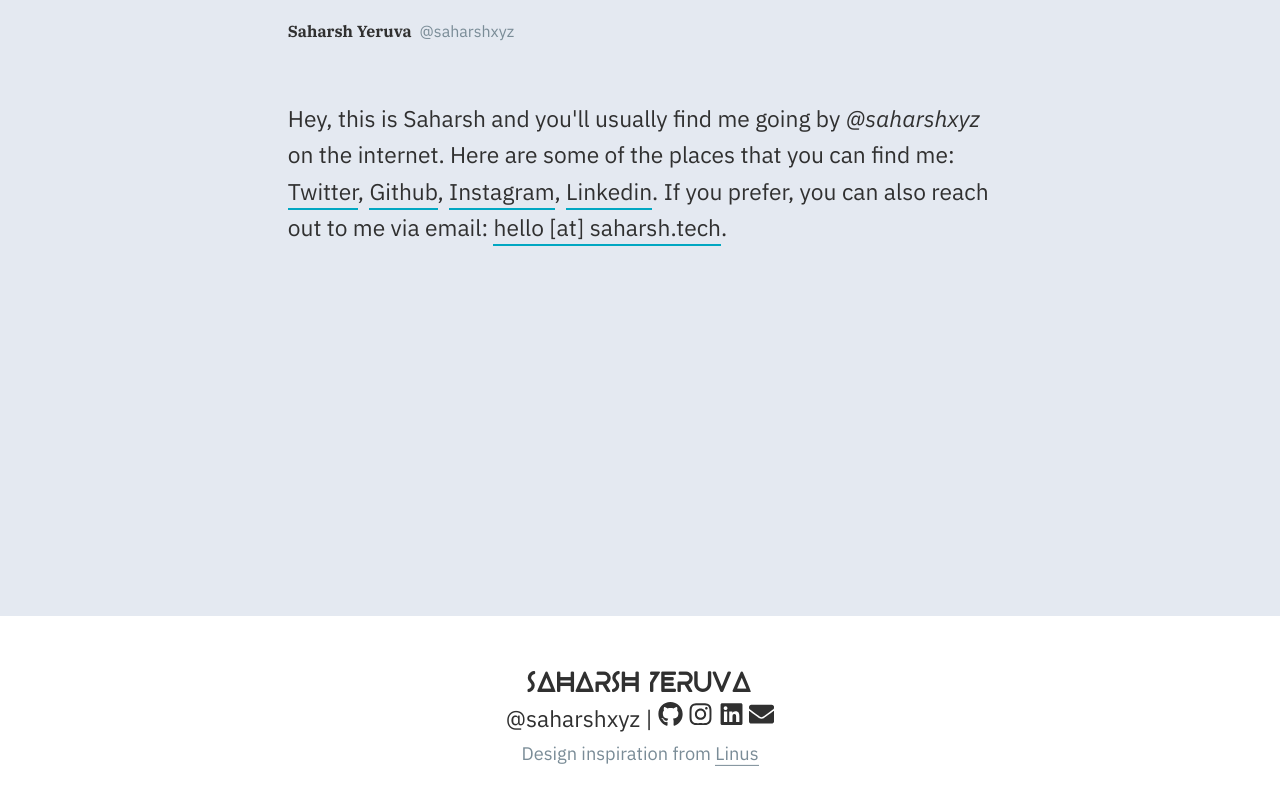
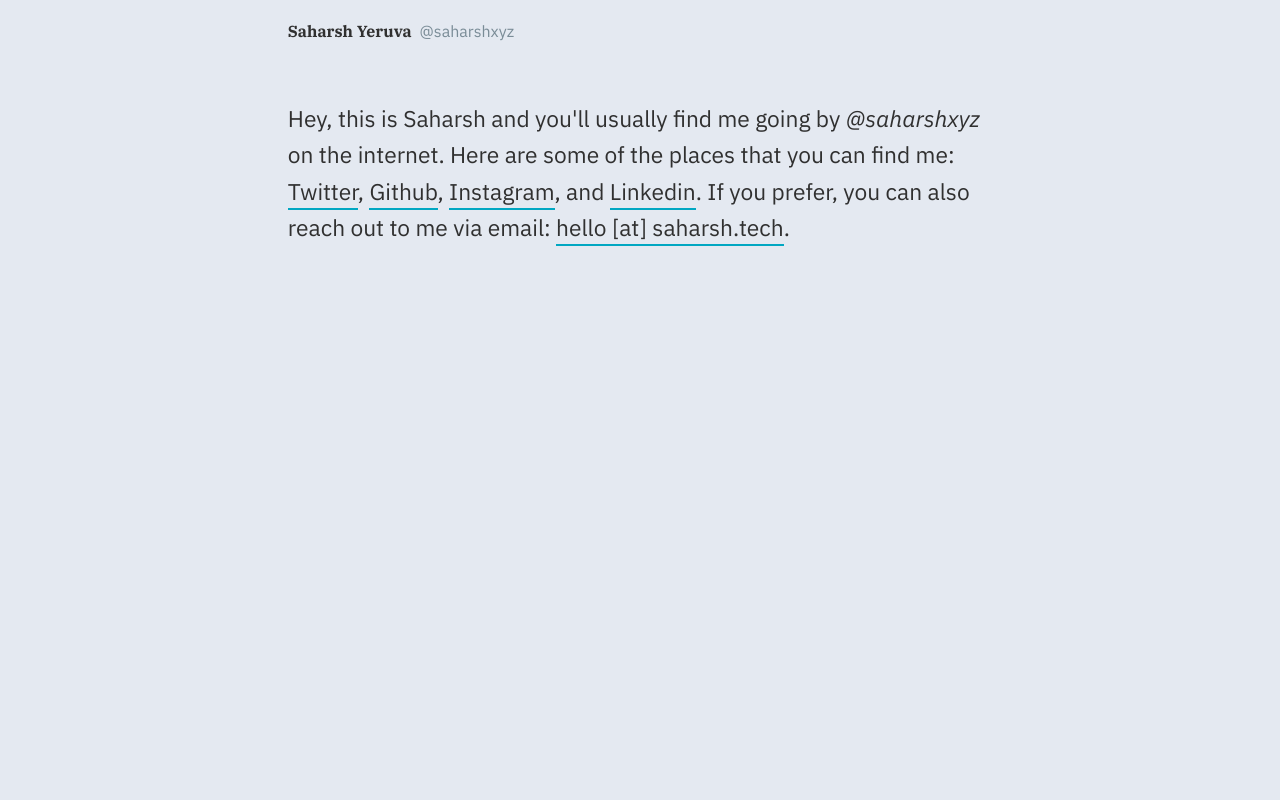
Before and after one commit to saharshxyz/site, a Next.js app: page / in a window 1280 px wide. Built offline with nearby package versions, Linux system fonts and the light colour scheme.

Commit message:
Remove Footer

```diff
--- a/components/Footer.module.scss
+++ /dev/null
@@ -1,92 +0,0 @@
-@use 'styles/colors';
-@use 'styles/fonts';
-
-.root {
-	width: 100%;
-	background-color: map-get(colors.$background, secondary);
-	margin-bottom: 0;
-	margin-top: 2em;
-	padding: 1em;
-
-	display: flex;
-	justify-content: center;
-	align-items: center;
-	flex-direction: column;
-	p {
-		transform: translateY(-0.5em);
-	}
-
-	h1 {
-		border: none;
-	}
-}
-
-.name {
-	font-family: beyno, fonts.$serif;
-	font-size: 1.5rem;
-	color: map-get(colors.$text, primary);
-
-	&:visited {
-		@extend .name;
-	}
-}
-
-.name,
-.username {
-	&:hover,
-	&:active {
-		color: colors.$primary;
-		text-decoration: none;
-	}
-}
-
-.icon {
-	transition: all 0.1s ease-in-out;
-	font-size: 1.1em;
-
-	& + .icon {
-		margin-left: 0.4em;
-	}
-}
-
-.github {
-	&:hover,
-	&:active {
-		color: #4078c0;
-	}
-}
-
-.instagram {
-	&:hover,
-	&:active {
-		color: #e4405f;
-	}
-}
-
-.linkedin {
-	&:hover,
-	&:active {
-		color: #0077b5;
-	}
-}
-
-.email {
-	&:hover,
-	&:active {
-		color: colors.$primary;
-	}
-}
-
-.credits {
-	font-size: 0.8em;
-	color: colors.$gray;
-
-	a {
-		transition: 0.1 s ease-in-out;
-		border-bottom: 1px solid currentColor;
-
-		&:hover {
-			color: colors.$primary;
-		}
-	}
-}
--- a/components/Footer.tsx
+++ /dev/null
@@ -1,39 +0,0 @@
-import Link from 'next/link';
-import { FaGithub, FaInstagram, FaLinkedin, FaEnvelope } from 'react-icons/fa';
-import footer from './Footer.module.scss';
-
-const Footer = () => {
-  return (
-    <div className={footer.root}>
-      <h1>
-        <Link href="/">
-          <a className={footer.name}>Saharsh Yeruva</a>
-        </Link>
-      </h1>
-      <p>
-        <a href="https://sahar.sh/t" className={footer.username}>
-          @saharshxyz
-        </a>{' '}
-        |{' '}
-        <a href="https://sahar.sh/gh">
-          <FaGithub className={`${footer.icon} ${footer.github}`} />
-        </a>{' '}
-        <a href="https://sahar.sh/ig">
-          <FaInstagram className={`${footer.icon} ${footer.instagram}`} />
-        </a>{' '}
-        <a href="https://sahar.sh/ln">
-          <FaLinkedin className={`${footer.icon} ${footer.linkedin}`} />
-        </a>{' '}
-        <a href="mailto:hello@saharsh.tech">
-          {' '}
-          <FaEnvelope className={`${footer.icon} ${footer.email}`} />{' '}
-        </a>
-      </p>
-      <p className={footer.credits}>
-        Design inspiration from <a href="https://thesephist.com">Linus</a>
-      </p>
-    </div>
-  );
-};
-
-export default Footer;
--- a/components/Layouts/Layout.tsx
+++ b/components/Layouts/Layout.tsx
@@ -14,7 +14,6 @@ const Layout = (props) => {
           <Nav />
           {props.children}
         </div>
-        <Footer />
       </div>
     </html>
   );
--- a/pages/index.tsx
+++ b/pages/index.tsx
@@ -19,9 +19,7 @@ const Home = () => (
         <a href="https://sahar.sh/ig" title="Saharsh&#39;s Intagram">
           Instagram
         </a>
-        ,{' '}
-        <a href="https://sahar.sh/ln" title="Saharsh&#39;s Linkedin">
-          Linkedin
+        , and <a href="https://sahar.sh/ln" title="Saharsh&#39;s Linkedin">Linkedin
         </a>
         . If you prefer, you can also reach out to me via email:{' '}
         <a href="mailto:hello@saharsh.tech" title="Saharsh&#39;s Email">
```
Also changed, not shown: 1 other file (tests, documents, lock files or other folders).
